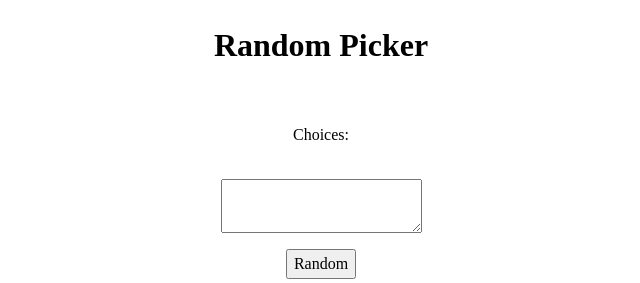
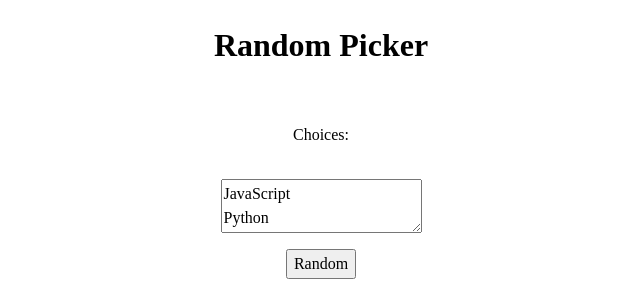
Before and after one commit to OluC94/random-picker-react, a React (Vite) app: page / in a window 1280 px wide. Shown: the top 283 px of the page, without its empty margins (319-959 px from the left). Built offline with nearby package versions, Linux system fonts and the light colour scheme.

Commit message:
complete random picker

```diff
--- a/src/App.jsx
+++ b/src/App.jsx
@@ -1,5 +1,4 @@
 import RandomPicker from "./components/RandomPicker";
-
 
 function App() {
     return (
--- a/src/components/RandomPicker.jsx
+++ b/src/components/RandomPicker.jsx
@@ -1,20 +1,23 @@
-import { useState } from "react"
+import { useState } from "react";
+import { getRandomItem } from "../utils/getRandomItem";
 
 export default function RandomPicker() {
-    const [itemData, setItemData] = useState("")
-    const [selectedItem, setSelectedItem] = useState("")
+    const [itemData, setItemData] = useState(
+        "JavaScript\nPython\nPHP\nJava\nC#",
+    );
+    const [selectedItem, setSelectedItem] = useState("");
 
     function handleTextInput(event) {
-        setItemData(event.target.value)
-
+        setItemData(event.target.value);
     }
 
-    function handleRandomClicked(){
-        const inputList = itemData.split("\n")
-        console.log(inputList)
+    function handleRandomClicked() {
+        const inputList = itemData.split("\n");
+        setSelectedItem(getRandomItem(inputList));
     }
 
-    return (<main>
+    return (
+        <main>
             <h1>Random Picker</h1>
 
             <p>Choices:</p>
@@ -25,10 +28,9 @@ export default function RandomPicker() {
                 name="items"
             />
 
-
             <button onClick={handleRandomClicked}>Random</button>
 
             {<h2>{selectedItem || "Click the button"}</h2>}
-
-    </main>)
+        </main>
+    );
 }
--- a/src/utils/getRandomItem.js
+++ b/src/utils/getRandomItem.js
@@ -1,10 +1,9 @@
-
 /**
  *
  * @param {string[]} inputArr
  * @returns string
  */
 export function getRandomItem(inputArr) {
-    const randomIndex = Math.floor(Math.random() * inputArr.length)
-    return inputArr[randomIndex]
+    const randomIndex = Math.floor(Math.random() * inputArr.length);
+    return inputArr[randomIndex];
 }
```
Also changed, not shown: src/index.css (line endings or trailing spaces), 1 other file (tests, documents, lock files or other folders). Lines whose indentation alone changed are shown as unchanged.
